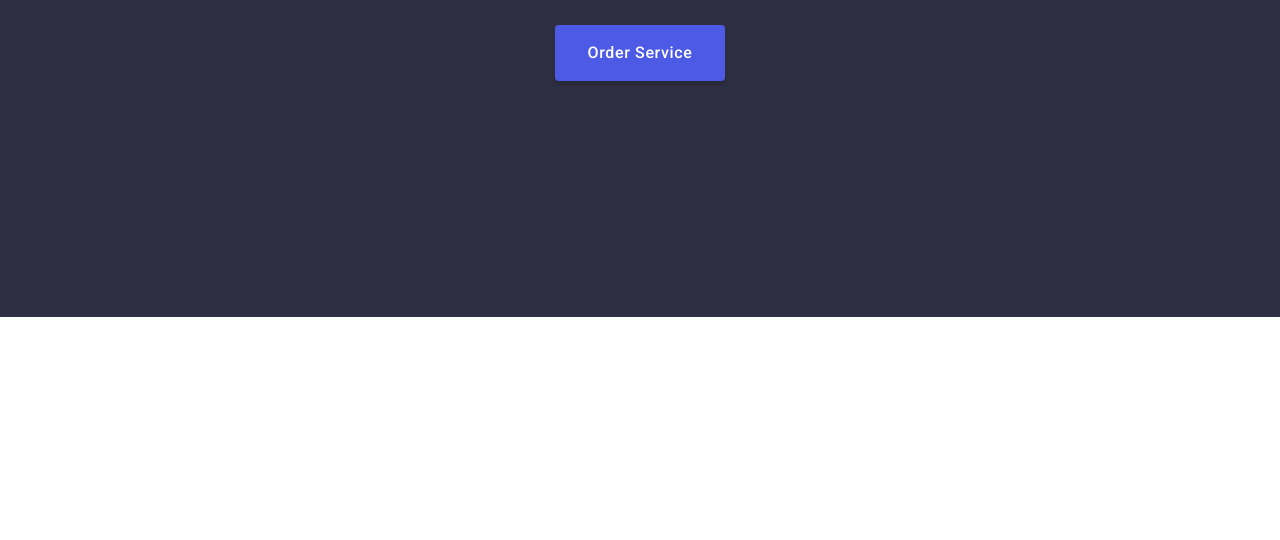
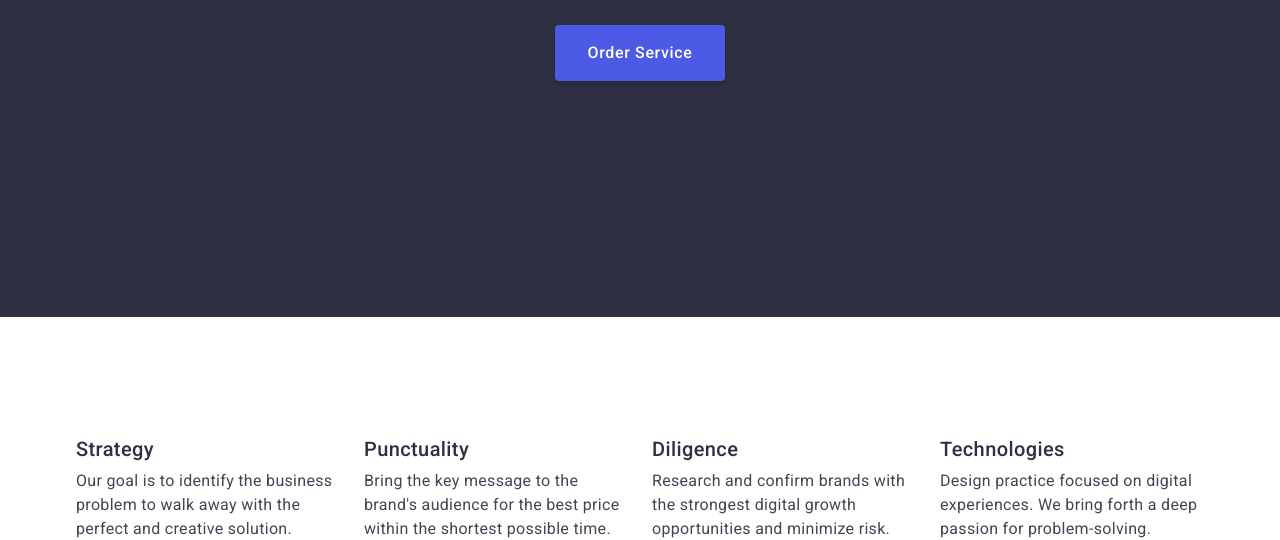
Before and after one commit to Evgeniy-sub8way/goit-markup-hw-03, a plain HTML site: page index.html in a window 1280 px wide. Shown: the part 414-954 px from the top of the page. Drawn offline with nearby package versions, Linux system fonts and the light colour scheme.

Commit message:
red.#11.hw-03

```diff
--- a/css/styles.css
+++ b/css/styles.css
@@ -245,7 +245,6 @@ img {
   letter-spacing: 0.02em;
   text-align: center;
   color: #2e2f42;
-  text-align: center;
 }
 
 .team-section-card-text {
--- a/index.html
+++ b/index.html
@@ -65,7 +65,7 @@
       </section>
 
       <section class="section features-section">
-        <div class="container features-section">
+        <div class="container">
           <h2 class="features-section-title visually-hidden">
             Lorem ipsum dolor sit amet.
           </h2>
```
